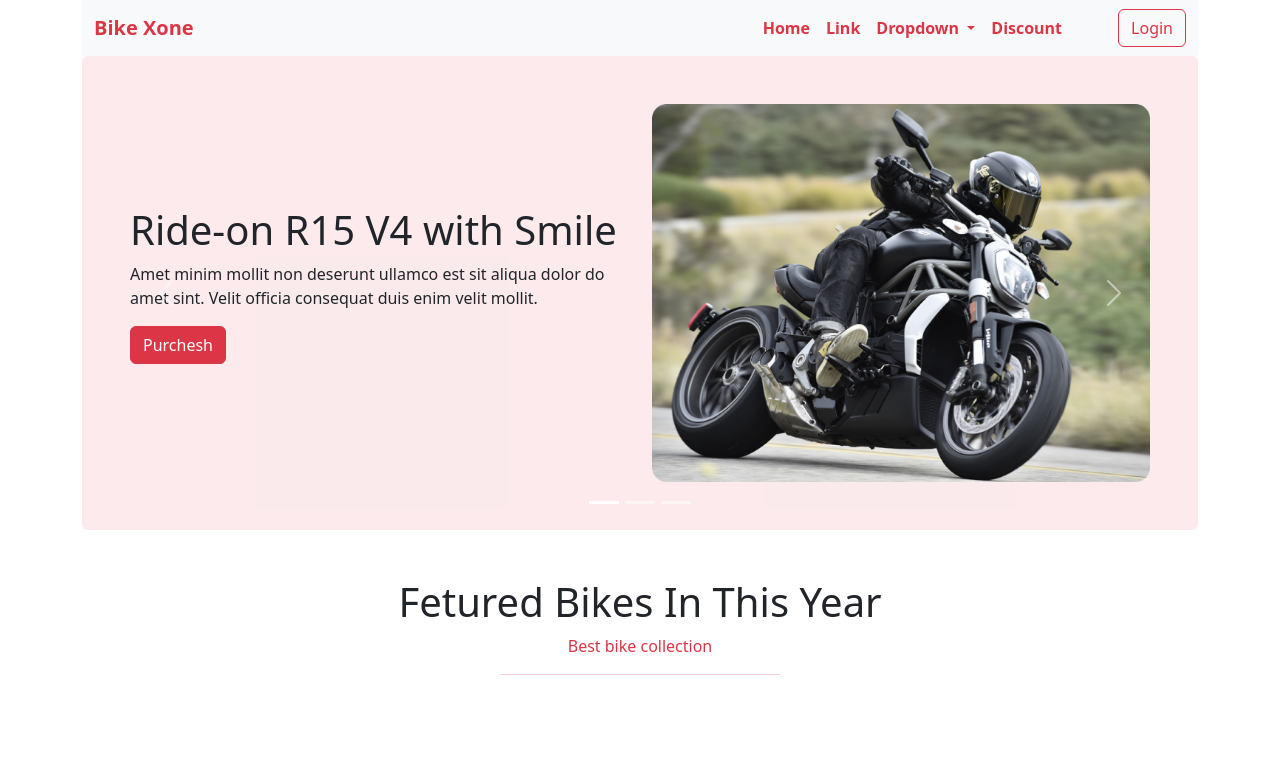
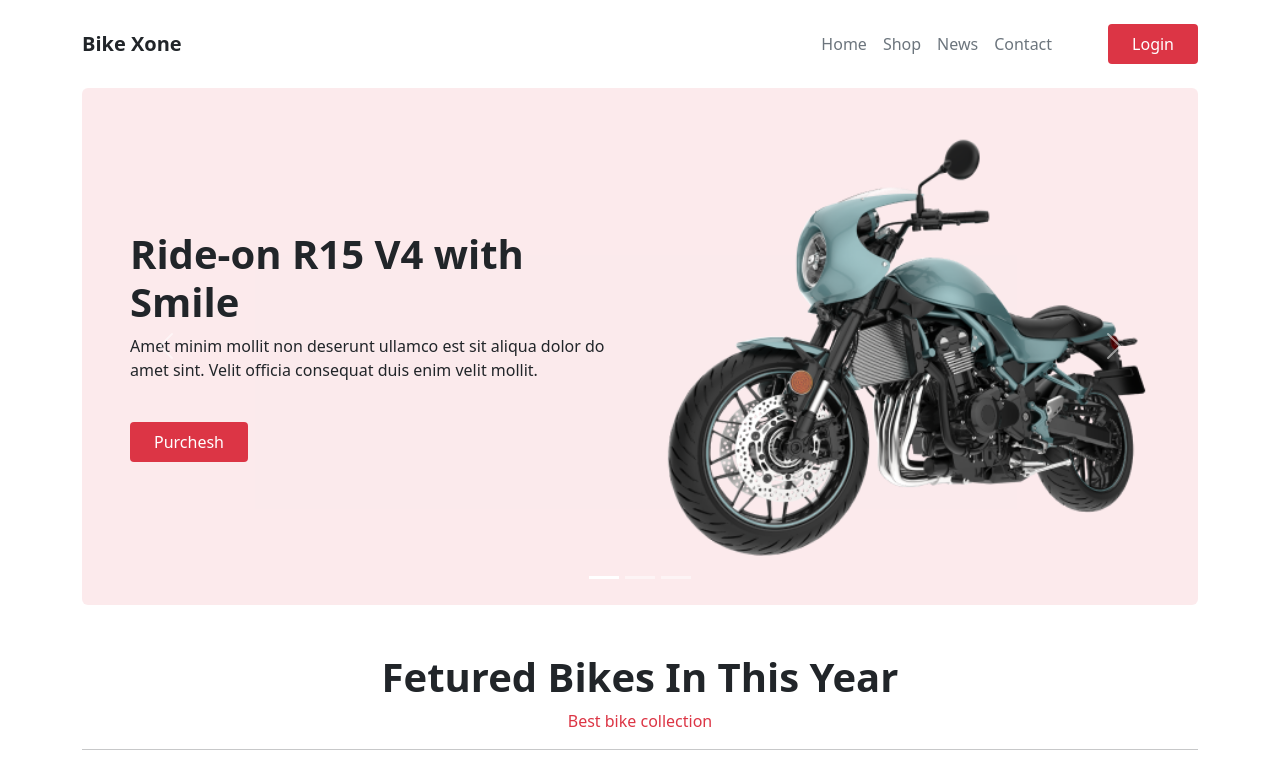
Before and after one commit to majedrahani/bike-xone, a plain HTML site: page index.html in a window 1280 px wide. Shown: the top 768 px of the page. Drawn offline with nearby package versions, Linux system fonts and the light colour scheme; grey boxes are pictures that could not be loaded.

Commit message:
nav and footer added

```diff
--- a/index.html
+++ b/index.html
@@ -13,37 +13,40 @@
   <body>
     <header class="container-lg">
       <!-- ---------------nav part------------------  -->
-      <nav class="navbar navbar-expand-lg bg-body-tertiary">
-        <div class="container-fluid">
-          <a class="navbar-brand fw-bolder text-danger" href="#">Bike Xone</a>
+      <nav class="navbar navbar-expand-lg bg-white text-dark py-4">
+        <div class="container-fluid px-0">
+          <a class="navbar-brand fw-bolder text-dark" href="#">Bike Xone</a>
           <button class="navbar-toggler" type="button" data-bs-toggle="collapse" data-bs-target="#navbarSupportedContent" aria-controls="navbarSupportedContent" aria-expanded="false" aria-label="Toggle navigation">
             <span class="navbar-toggler-icon"></span>
           </button>
           <div class="collapse navbar-collapse" id="navbarSupportedContent">
             <ul class="navbar-nav ms-auto me-5 mb-2 mb-lg-0">
               <li class="nav-item">
-                <a class=" nav-link text-danger fw-bold active " aria-current="page" href="#">Home</a>
+                <a class=" nav-link text-secondary active " aria-current="page" href="#">Home</a>
               </li>
               <li class="nav-item">
-                <a class=" nav-link text-danger fw-bold" href="#">Link</a>
+                <a class=" nav-link text-secondary" href="#">Shop</a>
               </li>
-              <li class="nav-item dropdown">
-                <a class=" nav-link text-danger fw-bold dropdown-toggle" href="#" role="button" data-bs-toggle="dropdown" aria-expanded="false">
-                  Dropdown
+              <!-- <li class="nav-item dropdown">
+                <a class=" nav-link text-secondary dropdown-toggle" href="#" role="button" data-bs-toggle="dropdown" aria-expanded="false">
+                  Category
                 </a>
                 <ul class="dropdown-menu">
-                  <li><a class="dropdown-item" href="#">Action</a></li>
-                  <li><a class="dropdown-item" href="#">Another action</a></li>
+                  <li><a class="dropdown-item" href="#">Services</a></li>
+                  <li><a class="dropdown-item" href="#">Blog</a></li>
                   <li><hr class="dropdown-divider"></li>
-                  <li><a class="dropdown-item" href="#">Something else here</a></li>
+                  <li><a class="dropdown-item" href="#">Discount</a></li>
                 </ul>
+              </li> -->
+              <li class="nav-item">
+                <a class=" nav-link text-secondary ">News</a>
               </li>
               <li class="nav-item">
-                <a class=" nav-link text-danger fw-bold ">Discount</a>
+                <a class=" nav-link text-secondary ">Contact</a>
               </li>
             </ul>
 
-              <button class="btn btn-outline-danger" type="submit">Login</button>
+              <button class="bg-danger text-white border-0 rounded-1 px-4 py-2" type="submit">Login</button>
 
           </div>
         </div>
@@ -60,9 +63,29 @@
             <div class="row d-flexjustify-content-center align-items-center ">
               <div class="col-12 col-md-6 ">
                 <div>
-                  <h1>Ride-on R15 V4
+                  <h1 class=" fw-bold">Ride-on R15 V4
                     with Smile</h1>
-                    <p>Amet minim mollit non deserunt ullamco
+                    <p class="fw-light text-dark pb-4">Amet minim mollit non deserunt ullamco
+
+                      est sit aliqua dolor do amet sint. Velit officia consequat
+                      duis enim velit mollit.</p>
+
+                      <button class="bg-danger text-white border-0 rounded-1 px-4 py-2" type="submit">Purchesh</button>
+                </div>
+              </div>
+              <div class="col-12 col-md-6">
+                <img src="./images/bike-5.png
+                      " class="d-block w-100" alt="...">
+              </div>
+              </div>
+            </div>
+          <div class="carousel-item">
+            <div class="row d-flexjustify-content-center align-items-center ">
+              <div class="col-12 col-md-6 ">
+                <div>
+                  <h1 class=" fw-bold">Ride-on R15 V4
+                    with Smile</h1>
+                    <p class="fw-light text-dark pb-4">Amet minim mollit non deserunt ullamco
 
                       est sit aliqua dolor do amet sint. Velit officia consequat
                       duis enim velit mollit.</p>
@@ -71,18 +94,18 @@
                 </div>
               </div>
               <div class="col-12 col-md-6">
-                <img src="./images/bike-2.png
+                <img src="./images/bike-6.png
                       " class="d-block w-100" alt="...">
               </div>
               </div>
             </div>
-          <div class="carousel-item">
+          <div class="carousel-item ">
             <div class="row d-flexjustify-content-center align-items-center ">
               <div class="col-12 col-md-6 ">
                 <div>
-                  <h1>Ride-on R15 V4
+                  <h1 class=" fw-bold">Ride-on R15 V4
                     with Smile</h1>
-                    <p>Amet minim mollit non deserunt ullamco
+                    <p class="fw-light text-dark pb-4">Amet minim mollit non deserunt ullamco
 
                       est sit aliqua dolor do amet sint. Velit officia consequat
                       duis enim velit mollit.</p>
@@ -91,27 +114,7 @@
                 </div>
               </div>
               <div class="col-12 col-md-6">
-                <img src="./images/bike-3.png
-                      " class="d-block w-100" alt="...">
-              </div>
-              </div>
-            </div>
-          <div class="carousel-item ">
-            <div class="row d-flexjustify-content-center align-items-center ">
-              <div class="col-12 col-md-6 ">
-                <div>
-                  <h1>Ride-on R15 V4
-                    with Smile</h1>
-                    <p>Amet minim mollit non deserunt ullamco
-
-                      est sit aliqua dolor do amet sint. Velit officia consequat
-                      duis enim velit mollit.</p>
-
-                  <button class="btn btn-danger mb-3">Purchesh</button>
-                </div>
-              </div>
-              <div class="col-12 col-md-6">
-                <img src="./images/bike-1.png
+                <img src="./images/bike 2.png
                       " class="d-block w-100" alt="...">
               </div>
               </div>
@@ -129,9 +132,9 @@
       </div>
       <!------------------fetured bikes--------------- -->
       <section class="text-center mt-5">
-        <h1>Fetured Bikes In This Year</h1>
+        <h1 class=" fw-bold">Fetured Bikes In This Year</h1>
         <p class="text-danger">Best bike collection</p>
-        <hr class="w-25 mx-auto text-danger">
+        <hr  class="fw-light text-dark pb-4"class="w-25 mx-auto text-danger">
         <div class="row row-cols-1 row-cols-md-3 g-5 mt-5 ">
           <div class="col">
             <img class="w-100" src="./images/feature-bike.jpg" alt="">
```
